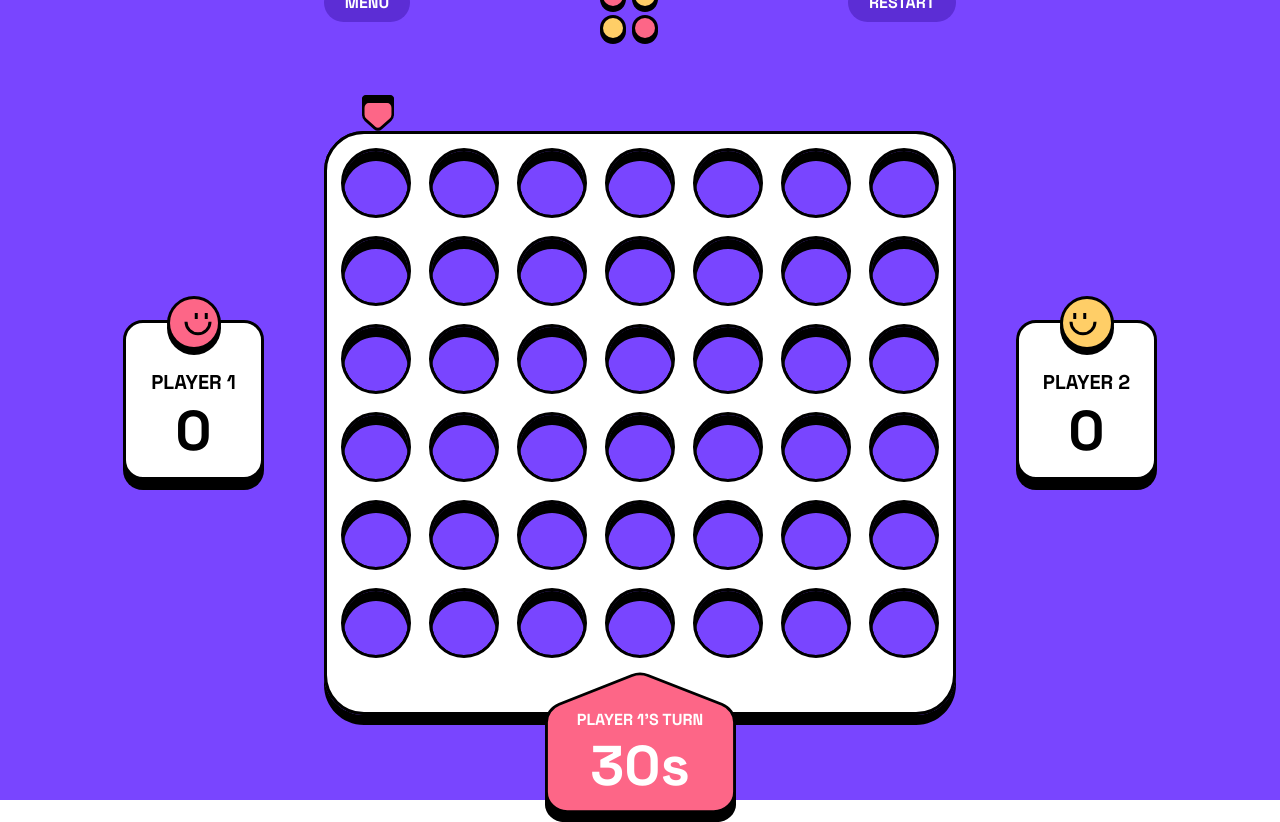
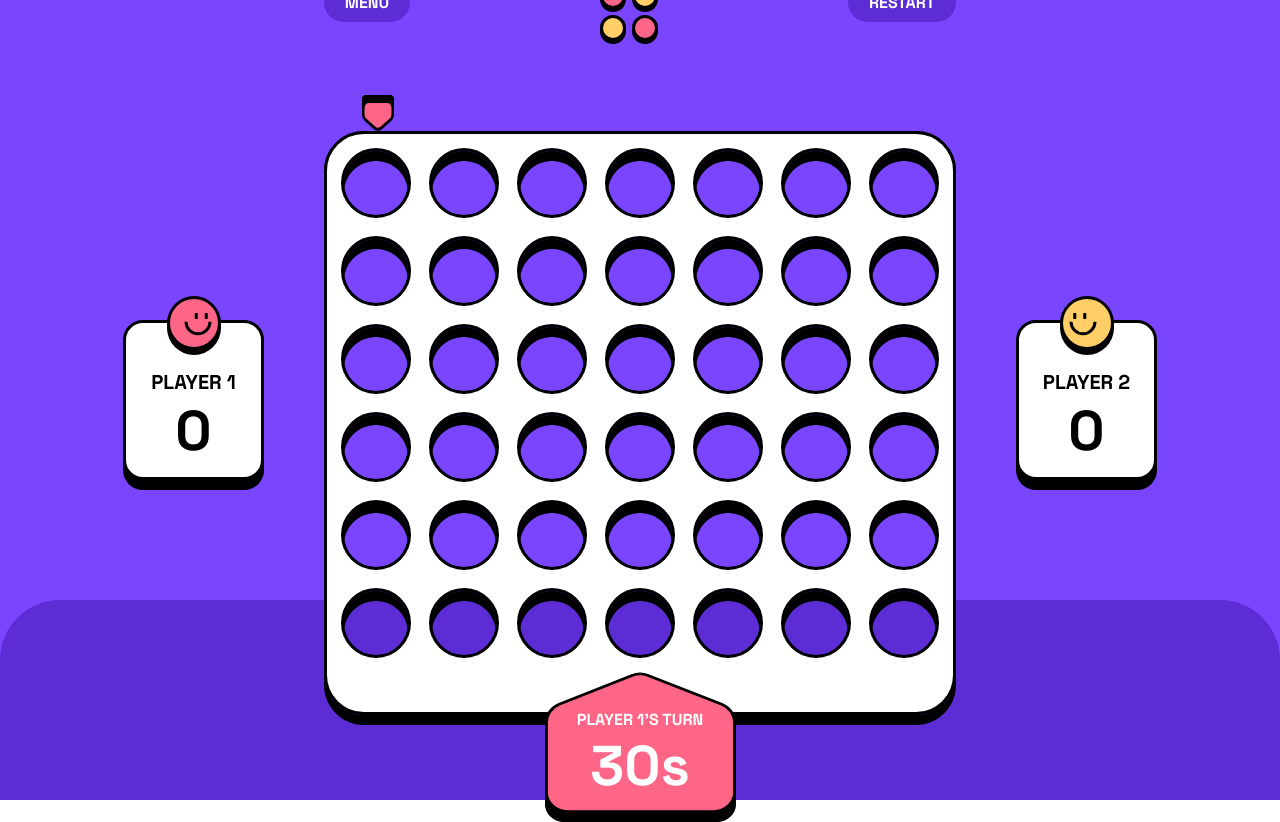
Before and after one commit to Vasallius/connect-four, a React (Vite) app: page /game in a window 1280 px wide. Built offline with nearby package versions, Linux system fonts and the light colour scheme; the HTML template or start-up script is replaced by a standard one.

Commit message:
style: add bottom background

```diff
--- a/src/components/Game.jsx
+++ b/src/components/Game.jsx
@@ -8,11 +8,11 @@ import TurnBackgroundRed from "../assets/images/turn-background-red.svg";
 
 const Game = () => {
   return (
-    <div className="bg-purple w-screen flex gap-x-[60px] items-center justify-center">
-      <div className="rounded-[20px] bg-white w-[141px] h-[160px] border-[3px] border-black shadow-thick-black">
-        <div className="flex flex-col items-center relative">
+    <div className="bg-purple w-screen flex gap-x-[60px] items-center justify-center relative">
+      <div className=" rounded-[20px] bg-white w-[141px] h-[160px] border-[3px] border-black shadow-thick-black">
+        <div className=" flex flex-col items-center relative">
           <img
-            className="w-[54px] h-[59px] absolute -top-[27px]
+            className=" w-[54px] h-[59px] absolute -top-[27px]
                 "
             src={PlayerOne}
             alt=""
@@ -23,7 +23,7 @@ const Game = () => {
           <div className="text-lg font-spacegrotesk font-bold">0</div>
         </div>
       </div>
-      <div className="flex flex-col relative">
+      <div className="z-50 flex flex-col relative">
         <div className="flex w-[632px] justify-between mb-[51px]">
           <div className="font-bold flex items-center justify-center rounded-[20px] bg-iris text-xs font-spacegrotesk text-white w-[86px] h-[39px]">
             <div>MENU</div>
@@ -66,6 +66,7 @@ const Game = () => {
           <div className="text-lg font-spacegrotesk font-bold">0</div>
         </div>
       </div>
+      <div className="z-0 rounded-t-[60px] h-[200px] w-screen bg-iris absolute bottom-0"></div>
     </div>
   );
 };
```
